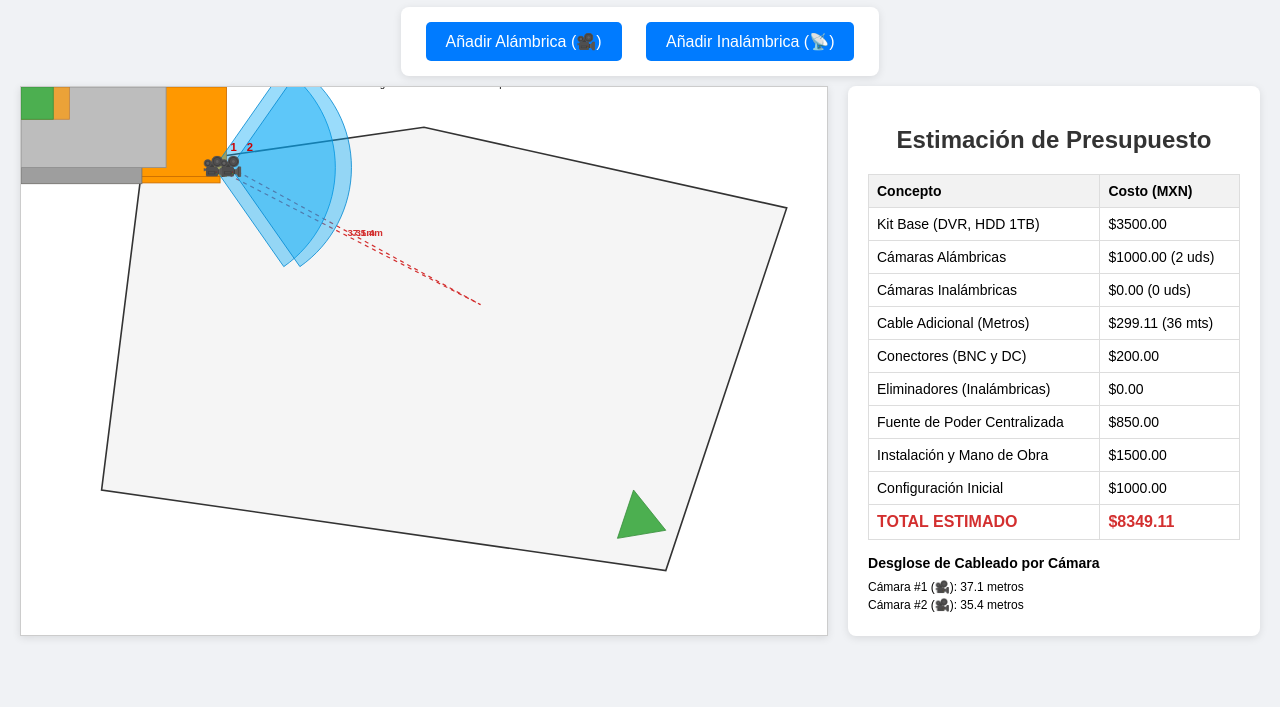
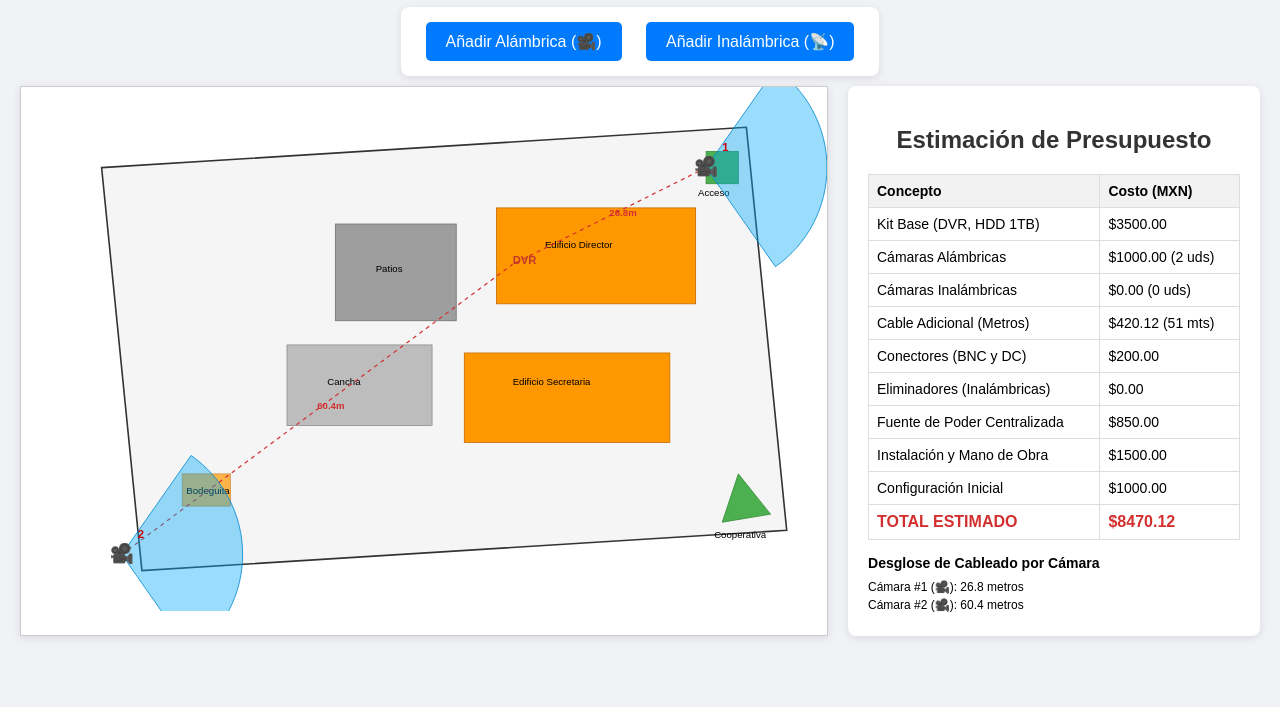
Before and after one commit to asuntosfridakhalo/camaras-seguridad, a plain HTML site: page index.html in a window 1280 px wide. Shown: the part 93-800 px from the top of the page. Drawn offline with Linux system fonts and the light colour scheme.

Commit message:
Update index.html
V5.0

```diff
--- a/index.html
+++ b/index.html
@@ -3,7 +3,7 @@
 <head>
     <meta charset="UTF-8">
     <meta name="viewport" content="width=device-width, initial-scale=1.0">
-    <title>Simulador de Costos de Cámaras de Seguridad V4.0</title>
+    <title>Simulador de Costos de Cámaras de Seguridad V5.0</title>
     <style>
         body { font-family: sans-serif; display: flex; flex-direction: column; align-items: center; background-color: #f0f2f5; margin: 0; padding: 20px; }
         h1, h2 { color: #333; text-align: center; }
@@ -38,7 +38,7 @@
     </style>
 </head>
 <body>
-    <h1>Simulador Interactivo de Cámaras (V4.0)</h1>
+    <h1>Simulador Interactivo de Cámaras (V5.0)</h1>
     <div id="controls-container">
         <button id="add-wired-cam">Añadir Alámbrica (🎥)</button>
         <button id="add-wireless-cam">Añadir Inalámbrica (📡)</button>
@@ -46,18 +46,26 @@
     <div id="main-container">
         <div id="svg-container">
             <svg id="plano-escuela" width="100%" viewBox="0 0 1000 650">
-                <!-- Perímetro Corregido Definitivo (5 Vértices) -->
-                <polygon class="perimeter" points="150,100 500,50 950,150 800,600 100,500" />
+                <!-- Perímetro Corregido Definitivo (Cuadrilátero Oblicuo) -->
+                <polygon class="perimeter" points="100,100 900,50 950,550 150,600" />
 
-                <!-- Edificios y Áreas Reubicados -->
-                <rect x="550,200" width="247" height="119" class="building" /><text x="610,250" class="text-label">Edificio Director</text>
-                <text x="570,270" class="dvr-label">DVR</text>
-                <rect x="500,380" width="255" height="111" class="building" /><text x="560,420" class="text-label">Edificio Secretaria</text>
-                <rect x="350,220" width="150" height="120" class="patio" /><text x="400,280" class="text-label">Patios</text>
-                <rect x="250,350" width="180" height="100" class="cancha" /><text x="280,390" class="text-label">Cancha</text>
-                <rect x="150,400" width="60" height="40" class="bodeguita" /><text x="155,425" class="text-label">Bodeguita</text>
-                <rect x="900,160" width="40" height="40" class="cooperativa" /><text x="910,215" class="text-label">Acceso</text>
-                <polygon class="cooperativa" points="760,500 800,550 740,560" /><text x="730,580" class="text-label">Cooperativa</text>
+                <!-- Edificios y Áreas Reubicados DENTRO del perímetro -->
+                <g id="school-layout">
+                    <rect x="590" y="150" width="247" height="119" class="building" /><text x="650" y="200" class="text-label">Edificio Director</text>
+                    <text x="610" y="220" class="dvr-label">DVR</text>
+
+                    <rect x="550" y="330" width="255" height="111" class="building" /><text x="610" y="370" class="text-label">Edificio Secretaria</text>
+
+                    <rect x="390" y="170" width="150" height="120" class="patio" /><text x="440" y="230" class="text-label">Patios</text>
+
+                    <rect x="330" y="320" width="180" height="100" class="cancha" /><text x="380" y="370" class="text-label">Cancha</text>
+
+                    <rect x="200" y="480" width="60" height="40" class="bodeguita" /><text x="205" y="505" class="text-label">Bodeguita</text>
+
+                    <rect x="850" y="80" width="40" height="40" class="cooperativa" /><text x="840" y="135" class="text-label">Acceso</text>
+
+                    <polygon class="cooperativa" points="890,480 930,530 870,540" /><text x="860" y="560" class="text-label">Cooperativa</text>
+                </g>
 
                 <g id="cables-group"></g>
                 <g id="cameras-group"></g>
@@ -95,7 +103,7 @@
 
         let cameras = [];
         let nextCamId = 1;
-        const DVR_POSITION = { x: 570, y: 270 };
+        const DVR_POSITION = { x: 610, y: 220 }; // Posición actualizada del DVR
         const PIXELS_TO_METERS = 0.1;
         const CABLE_IN_KIT = 18;
 
@@ -142,13 +150,13 @@
         svg.addEventListener('mouseup', endDrag);
         svg.addEventListener('mouseleave', endDrag);
 
-        const addCamera = (type) => {
-            cameras.push({ id: nextCamId++, type, x: 200 + (nextCamId * 20), y: 100, angle: 0 });
+        const addCamera = (type, x, y) => {
+            cameras.push({ id: nextCamId++, type, x, y, angle: 0 });
             render();
         };
 
-        document.getElementById('add-wired-cam').addEventListener('click', () => addCamera('wired'));
-        document.getElementById('add-wireless-cam').addEventListener('click', () => addCamera('wireless'));
+        document.getElementById('add-wired-cam').addEventListener('click', () => addCamera('wired', 250, 150));
+        document.getElementById('add-wireless-cam').addEventListener('click', () => addCamera('wireless', 250, 250));
 
         const render = () => {
             camerasGroup.innerHTML = '';
@@ -228,7 +236,7 @@
             const connectorsCost = wiredCamCount * COSTS.connectorsPerCam;
             const powerAdaptersCost = wirelessCamCount * COSTS.powerAdapter;
             const laborCost = (wiredCamCount + wirelessCamCount) * COSTS.laborPerCam;
-            const totalCost = COSTS.kitBase + wiredCamsCost + wirelessCamsCost + cableCost + connectorsCost + powerAdaptersCost + COSTS.powerSupply + laborCost + COSTS.setup;
+            const totalCost = COSTS.kitBase + wiredCamsCost + wirelessCamsCost + cableCost + connectorsCost + powerAdaptersCost + (wiredCamCount > 0 ? COSTS.powerSupply : 0) + laborCost + COSTS.setup;
 
             document.getElementById('cost-kit-base').textContent = `$${COSTS.kitBase.toFixed(2)}`;
             document.getElementById('cost-wired-cams').textContent = `$${wiredCamsCost.toFixed(2)} (${wiredCamCount} uds)`;
@@ -236,15 +244,16 @@
             document.getElementById('cost-cable').textContent = `$${cableCost.toFixed(2)} (${extraCableMeters.toFixed(0)} mts)`;
             document.getElementById('cost-connectors').textContent = `$${connectorsCost.toFixed(2)}`;
             document.getElementById('cost-power-adapters').textContent = `$${powerAdaptersCost.toFixed(2)}`;
-            document.getElementById('cost-power-supply').textContent = `$${COSTS.powerSupply.toFixed(2)}`;
+            document.getElementById('cost-power-supply').textContent = `$${(wiredCamCount > 0 ? COSTS.powerSupply : 0).toFixed(2)}`;
             document.getElementById('cost-labor').textContent = `$${laborCost.toFixed(2)}`;
             document.getElementById('cost-setup').textContent = `$${COSTS.setup.toFixed(2)}`;
             document.getElementById('cost-total').textContent = `$${totalCost.toFixed(2)}`;
             document.getElementById('breakdown-list').innerHTML = breakdownHTML;
         };
 
-        addCamera('wired');
-        addCamera('wired');
+        // Iniciar con dos cámaras de ejemplo en posiciones lógicas
+        addCamera('wired', 850, 100); // Cerca del acceso
+        addCamera('wired', 125, 580); // Esquina inferior izquierda
     });
     </script>
 </body>
```
